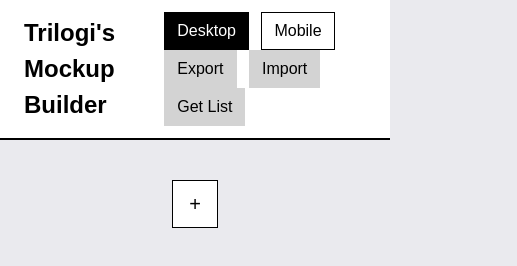
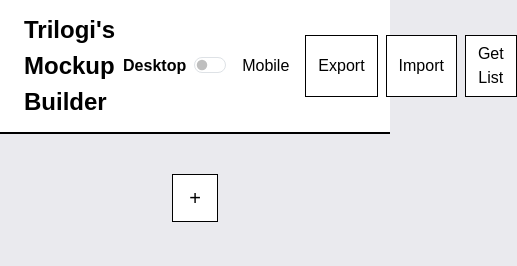
Before and after one commit to Unoriginal02/unoriginal02.github.io, a plain HTML site: page tlgbuilder/index.html in a window 390 px wide. Shown: the whole page, 517 px wide, since content can reach past the window. Drawn offline with nearby package versions, Linux system fonts and the light colour scheme.

Commit message:
Add files via upload

```diff
--- a/tlgbuilder/index.html
+++ b/tlgbuilder/index.html
@@ -213,10 +213,9 @@
             color: #ffffff;
         }
 
-        /* Module thumbnails with a gentle box shadow */
+        /* Module thumbnails with a gentle box shadow
         .module-item-thumb {
-            box-shadow: 0 2px 4px rgba(0, 0, 0, 0.2);
-        }
+        } */
 
         /* Module items: remove borders (the border class has been removed in JS) */
         .module-item {
@@ -371,7 +370,31 @@
 
         /* Optional: Add some padding to the modal body to accommodate smaller module widths */
         .modal-body {
-            padding: 1rem;
+            padding: 2rem;
+        }
+
+        /* Custom styles for the toggle switch */
+        .toggle-switch {
+            display: flex;
+            align-items: center;
+        }
+
+        .toggle-switch label {
+            margin-left: 0.5rem;
+            margin-right: 0.5rem;
+            user-select: none;
+        }
+
+        .button-group {
+            display: flex;
+        }
+
+        .modal-title {
+            font-weight: bold;
+        }
+
+        .modal-content {
+            background-color: #eaeaee;
         }
     </style>
 </head>
@@ -383,11 +406,17 @@
             Trilogi's Mockup Builder
         </div>
         <div class="button-group">
-            <button id="desktopModeBtn" class="btn btn-primary">Desktop</button>
-            <button id="mobileModeBtn" class="btn btn-secondary">Mobile</button>
-            <button id="exportBtn" class="btn btn-light-gray">Export</button>
-            <button id="importBtn" class="btn btn-light-gray">Import</button>
-            <button id="getListBtn" class="btn btn-light-gray">Get List</button>
+            <!-- Mode Toggle Switch -->
+            <div class="toggle-switch">
+                <label for="modeToggle">Desktop</label>
+                <div class="form-check form-switch">
+                    <input class="form-check-input" type="checkbox" id="modeToggle">
+                </div>
+                <label for="modeToggle">Mobile</label>
+            </div>
+            <button id="exportBtn" class="btn btn-secondary">Export</button>
+            <button id="importBtn" class="btn btn-secondary">Import</button>
+            <button id="getListBtn" class="btn btn-secondary">Get List</button>
             <!-- Hidden file input for Import -->
             <input type="file" id="importFileInput" accept=".json" style="display: none;" />
         </div>
@@ -613,29 +642,39 @@
             initializeSortable();
         });
 
-        // Setup Desktop/Mobile toggle buttons
+        // Setup Desktop/Mobile toggle switch
         function setupViewToggle() {
-            document.getElementById('desktopModeBtn').addEventListener('click', () => {
-                viewMode = "desktop";
-                // Update button appearance
-                document.getElementById('desktopModeBtn').classList.add('btn-primary');
-                document.getElementById('desktopModeBtn').classList.remove('btn-secondary');
-                document.getElementById('mobileModeBtn').classList.add('btn-secondary');
-                document.getElementById('mobileModeBtn').classList.remove('btn-primary');
-                // Reset canvas max width for desktop mode
-                document.getElementById('canvas').style.maxWidth = "1500px";
-                updateAllModules();
-            });
+            const modeToggle = document.getElementById('modeToggle');
+            const desktopLabel = document.querySelector('label[for="modeToggle"]:first-child');
+            const mobileLabel = document.querySelector('label[for="modeToggle"]:last-child');
 
-            document.getElementById('mobileModeBtn').addEventListener('click', () => {
-                viewMode = "mobile";
-                // Update button appearance
-                document.getElementById('mobileModeBtn').classList.add('btn-primary');
-                document.getElementById('mobileModeBtn').classList.remove('btn-secondary');
-                document.getElementById('desktopModeBtn').classList.add('btn-secondary');
-                document.getElementById('desktopModeBtn').classList.remove('btn-primary');
-                // Set canvas max width for mobile mode
-                document.getElementById('canvas').style.maxWidth = "360px";
+            // Initialize labels based on default viewMode
+            if (viewMode === "desktop") {
+                modeToggle.checked = false;
+                desktopLabel.style.fontWeight = 'bold';
+                mobileLabel.style.fontWeight = 'normal';
+            } else {
+                modeToggle.checked = true;
+                desktopLabel.style.fontWeight = 'normal';
+                mobileLabel.style.fontWeight = 'bold';
+            }
+
+            modeToggle.addEventListener('change', () => {
+                if (modeToggle.checked) {
+                    viewMode = "mobile";
+                    desktopLabel.style.fontWeight = 'normal';
+                    mobileLabel.style.fontWeight = 'bold';
+                } else {
+                    viewMode = "desktop";
+                    desktopLabel.style.fontWeight = 'bold';
+                    mobileLabel.style.fontWeight = 'normal';
+                }
+                // Update canvas max width based on mode
+                if (viewMode === "desktop") {
+                    document.getElementById('canvas').style.maxWidth = "1500px";
+                } else {
+                    document.getElementById('canvas').style.maxWidth = "360px";
+                }
                 updateAllModules();
             });
         }
@@ -699,7 +738,6 @@
 
                 const navLink = document.createElement('button');
                 navLink.classList.add('nav-link');
-                // Removed active class to keep modal clean
                 // if (index === 0) navLink.classList.add('active');
                 navLink.id = `tab-${index}`;
                 navLink.setAttribute('data-bs-toggle', 'pill');
@@ -707,7 +745,7 @@
                 navLink.setAttribute('type', 'button');
                 navLink.setAttribute('role', 'tab');
                 navLink.setAttribute('aria-controls', `pill-${index}`);
-                navLink.setAttribute('aria-selected', 'false'); // Set to false for all
+                navLink.setAttribute('aria-selected', index === 0 ? 'true' : 'false');
                 navLink.innerText = category;
 
                 navItem.appendChild(navLink);
@@ -716,7 +754,6 @@
                 // Create tab pane
                 const tabPane = document.createElement('div');
                 tabPane.classList.add('tab-pane', 'fade');
-                // Removed show and active classes to keep modal clean
                 // if (index === 0) tabPane.classList.add('show', 'active');
                 tabPane.id = `pill-${index}`;
                 tabPane.setAttribute('role', 'tabpanel');
```
